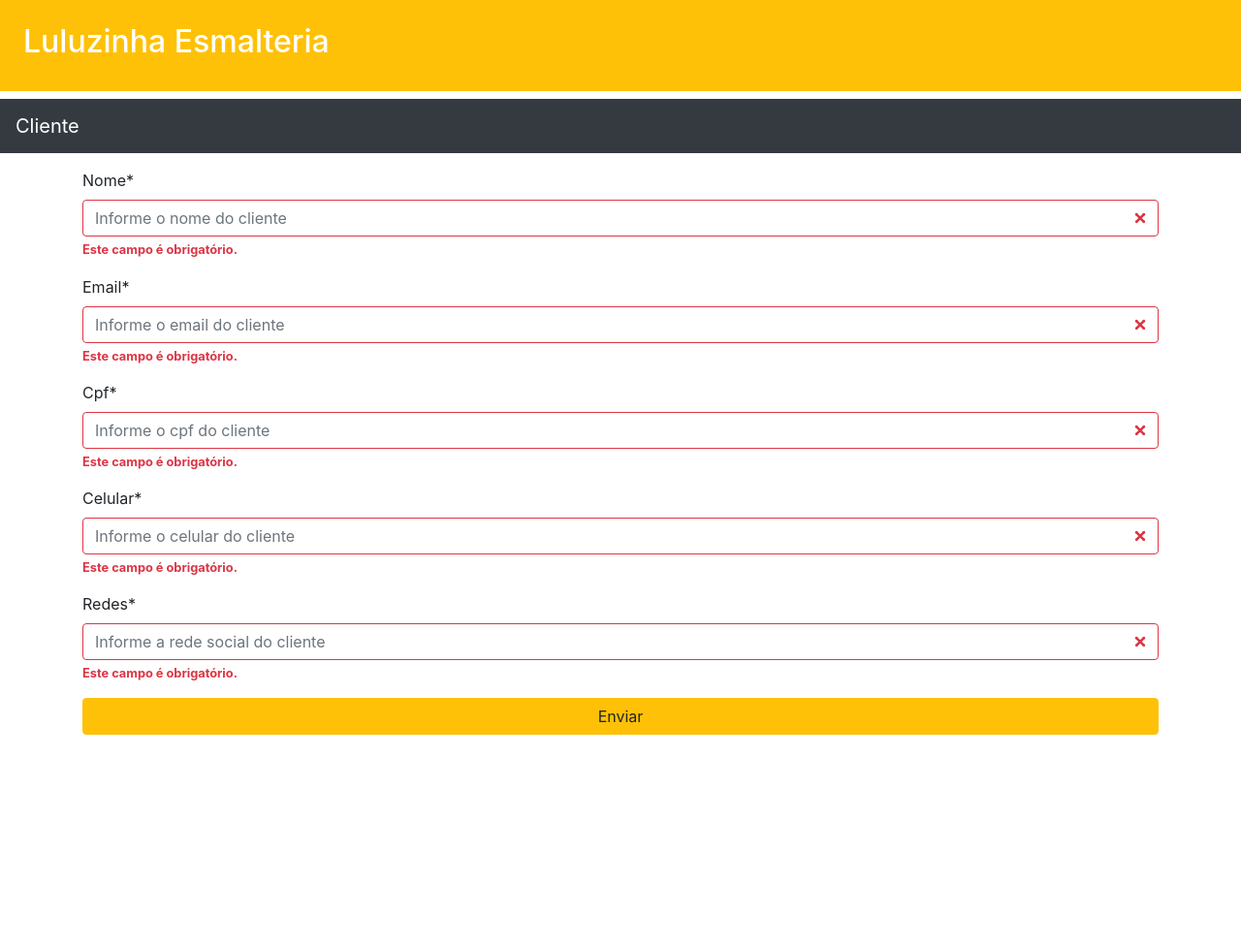
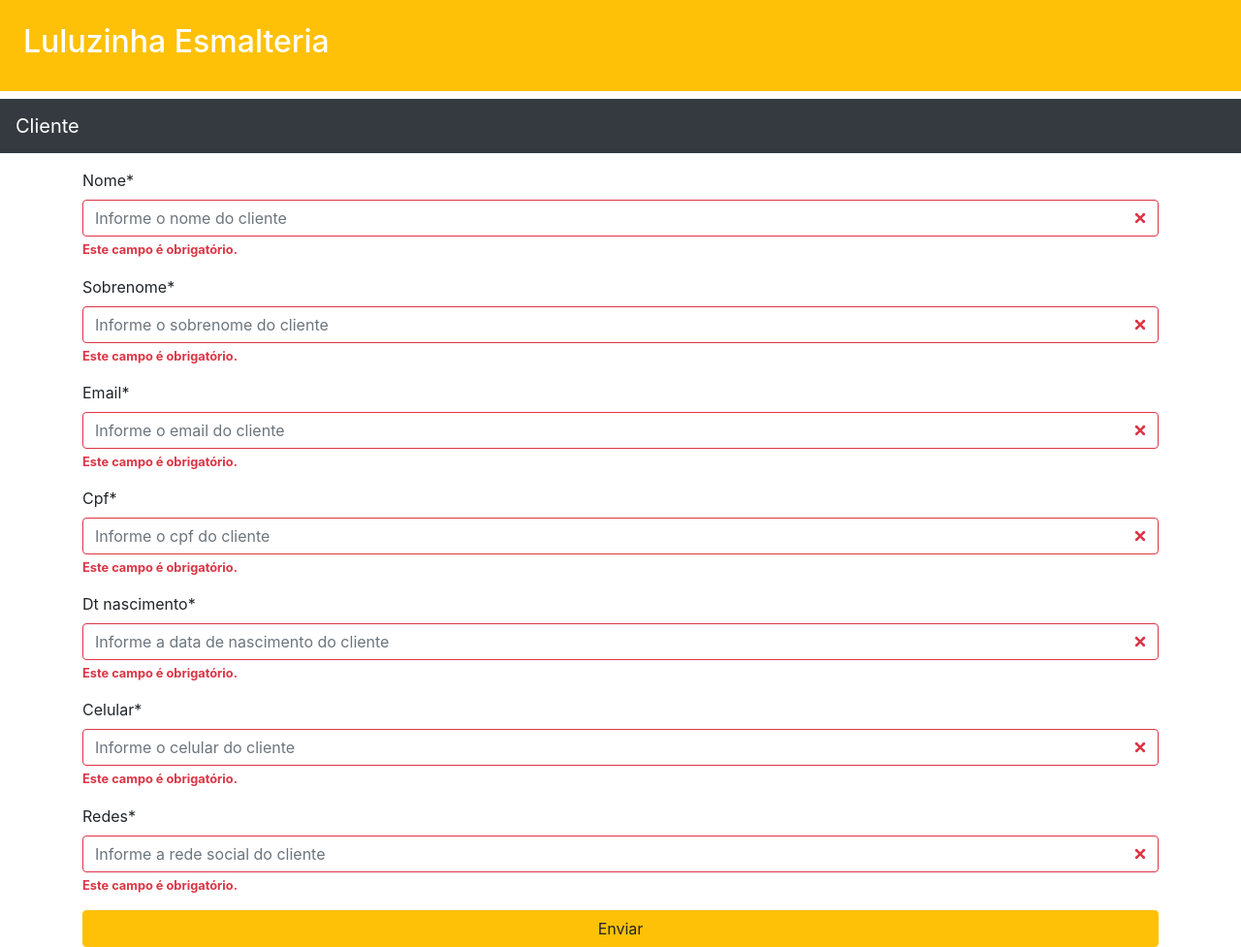
Before and after one commit to tadeuif/esmalteria, a Django app: page /clientes/adicionar_cliente/ in a window 1280 px wide. Shown: the whole page at 97% size. Before the commit the page ends 758 px from the top, so only its background shows below. Run offline with Django 3.2, Linux system fonts and the light colour scheme; some libraries are stand-ins or nearby versions.

Commit message:
cliente_completo

```diff
--- a/clientes/forms.py
+++ b/clientes/forms.py
@@ -4,11 +4,13 @@ from .models import Cliente
 class ClienteForm(forms.ModelForm):
     class Meta:
         model =  Cliente
-        fields = ['nome','email','cpf','celular','redes']
+        fields = ['nome','sobrenome','email','cpf','dt_nascimento','celular','redes']
         widgets = {
             'nome':forms.TextInput(attrs={'placeholder':'Informe o nome do cliente'}),
+            'sobrenome':forms.TextInput(attrs={'placeholder':'Informe o sobrenome do cliente'}),
             'email':forms.TextInput(attrs={'placeholder':'Informe o email do cliente'}),
             'cpf':forms.TextInput(attrs={'placeholder':'Informe o cpf do cliente'}),
+            'dt_nascimento':forms.TextInput(attrs={'placeholder':'Informe a data de nascimento do cliente'}),
             'celular':forms.TextInput(attrs={'placeholder':'Informe o celular do cliente'}),
             'redes':forms.TextInput(attrs={'placeholder':'Informe a rede social do cliente'})
         }
--- a/clientes/models.py
+++ b/clientes/models.py
@@ -3,8 +3,10 @@ from django.db import models
 # Create your models here.
 class Cliente(models.Model):
     nome = models.CharField(max_length=250)
+    sobrenome = models.CharField(max_length=250)
     email = models.EmailField()
     cpf = models.CharField(max_length=14,unique=True)
+    dt_nascimento = models.DateField(default='1900-01-01')
     celular = models.CharField(max_length=15)
     redes = models.CharField(max_length=80)
     data_criacao = models.DateField(auto_now_add=True)
--- a/core/templates/clientes/lista_de_clientes.html
+++ b/core/templates/clientes/lista_de_clientes.html
@@ -10,8 +10,10 @@
     <thead>
         <tr>
             <th>Nome</th>
+            <th>Sobrenome</th>
             <th>Email</th>
             <th>CPF</th>
+            <th>Data de Nascimento</th>
             <th>Celular</th>
             <th>Redes Sociais</th>
             <th>Data de Criação</th>
@@ -25,8 +27,10 @@
         {% for cliente in clientes %}
         <tr>
             <td>{{ cliente.nome }}</td>
+            <td>{{ cliente.sobrenome }}</td>
             <td>{{ cliente.email }}</td>
             <td>{{ cliente.cpf }}</td>
+            <td>{{ cliente.dt_nascimento }}</td>
             <td>{{ cliente.celular }}</td>
             <td>{{ cliente.redes }}</td>
             <td>{{ cliente.data_criacao }}</td>
```
Also changed, not shown: alteracoes_banco.py (+12 -11 lines), clientes/migrations/0003_auto_20190825_0258.py (added), clientes/migrations/0004_cliente_dt_nascimento.py (added), db.sqlite3.
